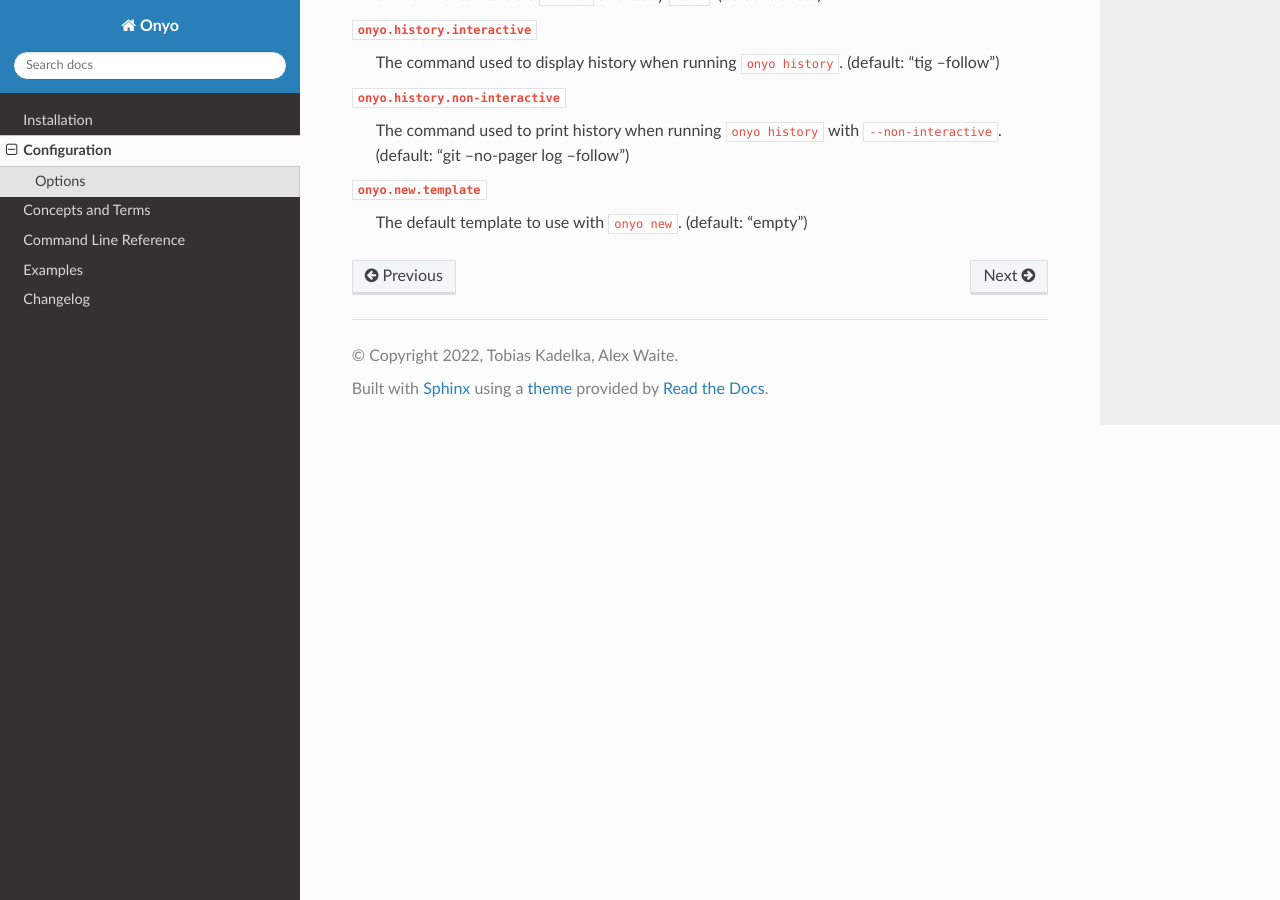
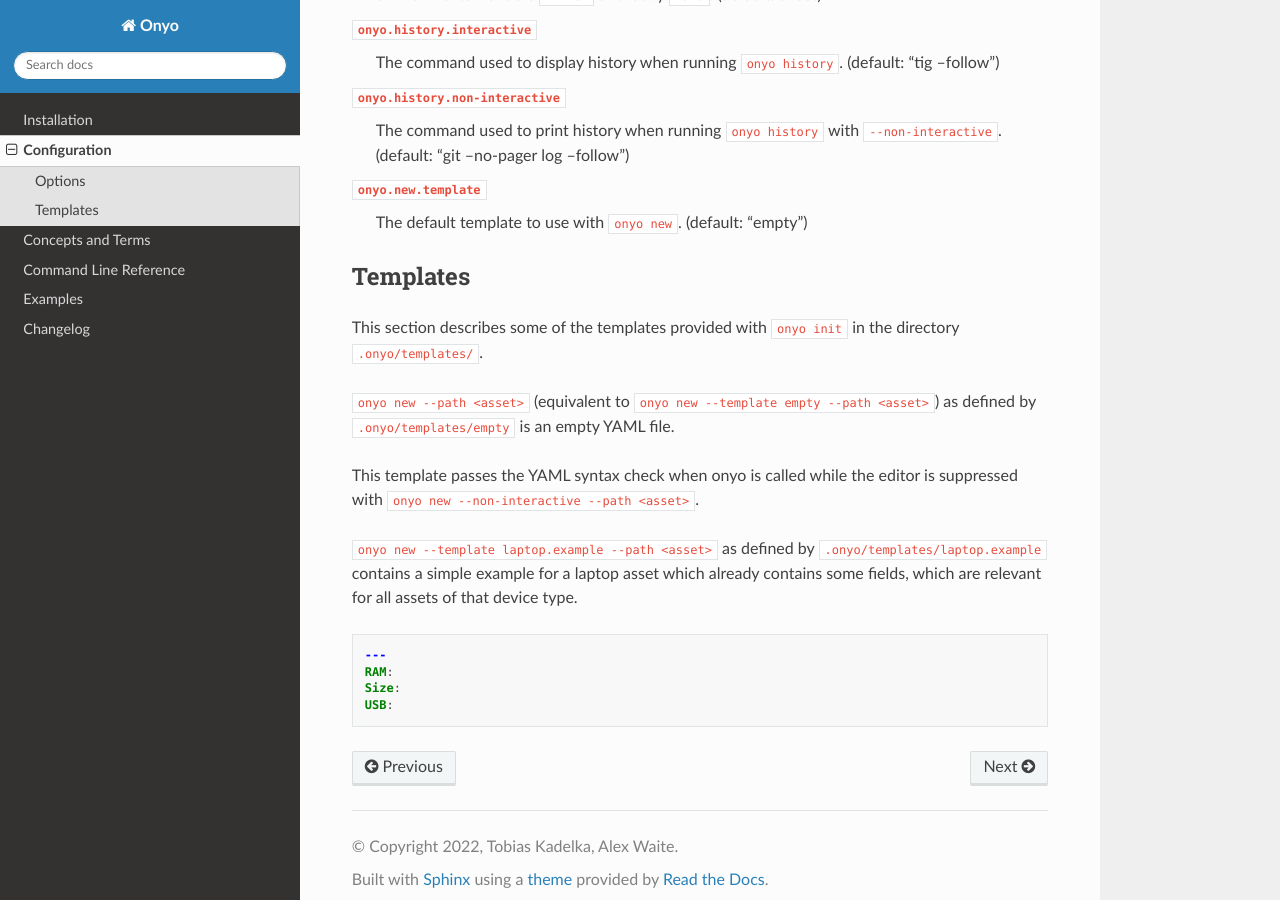
Before and after one commit to psyinfra/onyo, a Sphinx documentation site: the page built from docs/source/configuration.rst, in a window 1280 px wide and 900 px high, scrolled down 630 px. Built offline with Sphinx 7.4.7 and the Read the Docs theme 2.0.0, drawn with Linux system fonts in a browser that asks for light colours.

Commit message:
docs: move template examples to "configuration"

```diff
--- a/docs/source/configuration.rst
+++ b/docs/source/configuration.rst
@@ -38,3 +38,29 @@ Options
 
 ``onyo.new.template``
     The default template to use with ``onyo new``. (default: "empty")
+
+
+Templates
+*********
+
+This section describes some of the templates provided with ``onyo init`` in the
+directory ``.onyo/templates/``.
+
+``onyo new --path <asset>`` (equivalent to
+``onyo new --template empty --path <asset>``) as defined
+by ``.onyo/templates/empty`` is an empty YAML file.
+
+This template passes the YAML syntax check when onyo is called while the editor
+is suppressed with ``onyo new --non-interactive --path <asset>``.
+
+``onyo new --template laptop.example --path <asset>`` as defined by
+``.onyo/templates/laptop.example`` contains a simple example for a laptop asset
+which already contains some fields, which are relevant for all assets of that
+device type.
+
+.. code:: yaml
+
+   ---
+   RAM:
+   Size:
+   USB:
```
